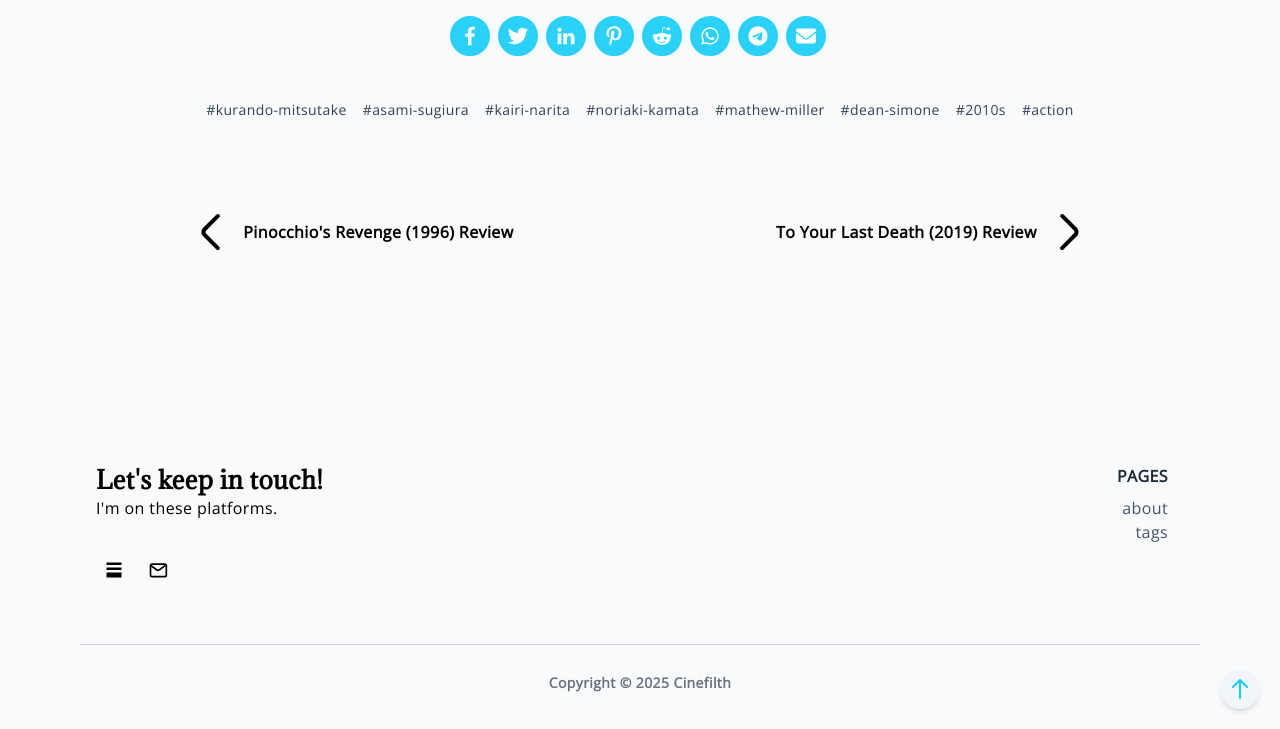
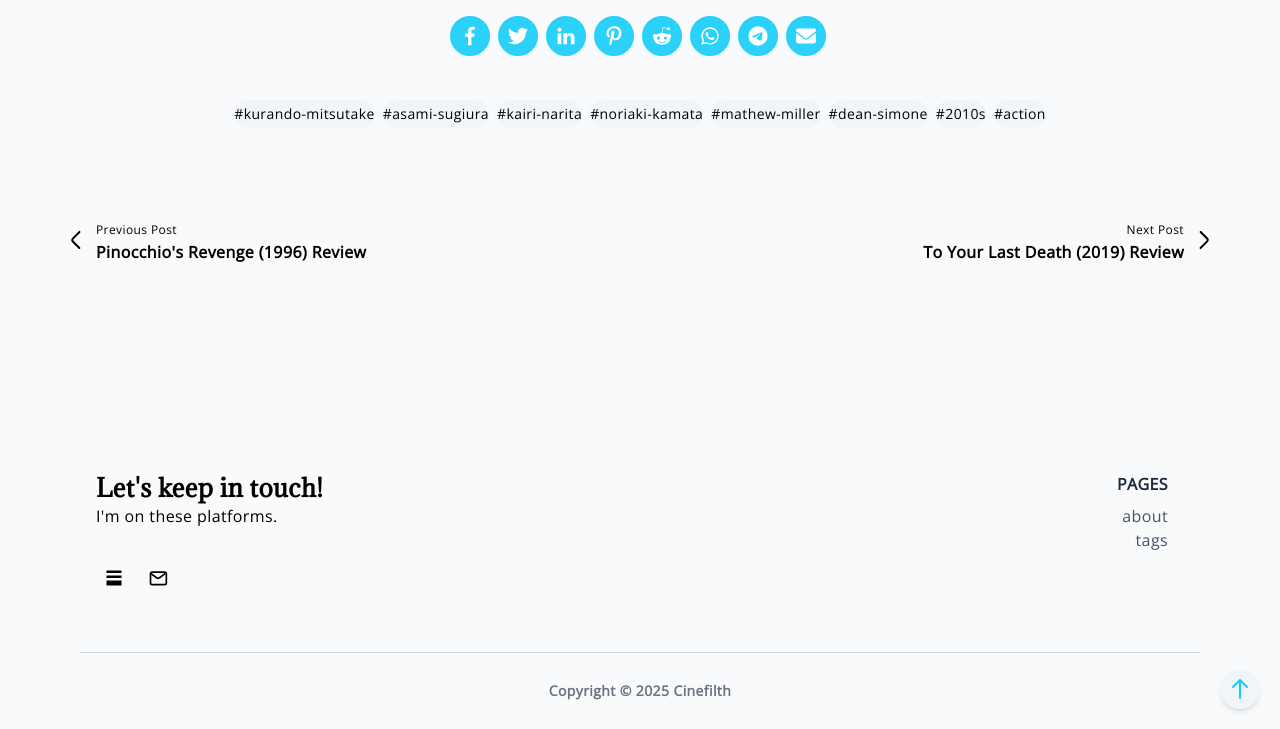
Before and after one commit to KanbeiKuroda/q7m_s9xv4kz8r2b1t6_dwpf0hlj, a Jekyll site: the page built from _posts/2025-06-02-gun-woman.md, in a window 1280 px wide and 900 px high, scrolled down 2973 px, cut to the strip 171-900 px from the top of the window. Built offline with Jekyll 4.4.1, drawn with Linux system fonts in a browser that asks for light colours; some of the changed text lies outside the part shown.

Commit message:
Update post.html
Styling update

```diff
--- a/_layouts/post.html
+++ b/_layouts/post.html
@@ -4,21 +4,24 @@ layout: base
 <div class="flex justify-center md:pt-8 w-full md:w-4/5 mx-auto fadeIn">
   <div class="flex flex-col md:flex-row items-center">
     <div class="md:basis-4/6">
-      <!-- Reduced title padding from py-6 to py-4 -->
-      <h1 class="text-2xl md:text-4xl xl:text-5xl text-center py-4 md:p-4">{{page.title}}</h1>
-      <div class="flex justify-center items-center gap-2 pt-2">
-        <!-- Made author and date text smaller with text-sm -->
-        <span class="text-sm text-slate-700 dark:text-slate-100/80">{{page.author | default: site.author }}</span>
-        <p class="text-sm text-slate-700 dark:text-slate-100/80">{{ page.date | date: "%d-%m-%Y" }}</p>
+      <h1 class="text-2xl md:text-4xl xl:text-5xl text-center py-4 md:p-4 font-serif">{{page.title}}</h1>
+      <div class="flex justify-center items-center gap-2 pt-2 text-sm text-slate-700 dark:text-slate-100/80">
+        <span>Written by <span class="font-medium">{{page.author | default: site.author }}</span></span>
+        <span>•</span>
+        <span>{{ page.date | date: "%B %d, %Y" }}</span>
       </div>
     </div>
-    <img src="{{ page.image | relative_url }}" alt="" class="basis-2/6  w-11/12 md:w-5/12 p-2 md:px-0">
+    <img
+      src="{{ page.image | relative_url }}"
+      alt=""
+      class="basis-2/6 w-11/12 md:w-5/12 p-2 md:px-0 transition hover:scale-[1.02] duration-300"
+    >
   </div>
 </div>
 
 <div class="mx-auto py-4 md:py-12 fadeIn">
   <div class="flex justify-center pb-4 md:pb-8">
-    <article class="prose md:prose-xl max-w-none prose-p:font-extralight prose-headings:font-light prose-slate dark:prose-invert prose-img:mx-auto prose-img:w-full">
+    <article class="prose md:prose-xl max-w-none prose-p:font-normal prose-headings:font-light prose-slate dark:prose-invert prose-img:mx-auto prose-img:w-full prose-blockquote:border-l-4 prose-blockquote:border-primary">
       {{ content }}
     </article>
   </div>
@@ -27,36 +30,43 @@ layout: base
     {% include sharing.html %}
   </div>
 
-  <div class="flex flex-wrap justify-center gap-4 pb-6">
+  <div class="flex flex-wrap justify-center gap-2 pb-6">
     {% for tag in page.tags %}
-    <a class="text-sm text-slate-700 underline md:no-underline hover:underline dark:text-slate-100/80" href="{{ '/tags#' | append: tag | relative_url }}">#{{tag}}</a>
+    <a
+      href="{{ '/tags#' | append: tag | relative_url }}"
+      class="tag px-3 py-1 text-sm rounded-full bg-slate-100 hover:bg-slate-200 dark:bg-slate-700 dark:hover:bg-slate-600 transition"
+    >
+      #{{tag}}
+    </a>
     {% endfor %}
   </div>
 
-  <div class="post-navigation py-8 flex flex-col md:flex-row-reverse justify-center ">
+  <div class="post-navigation py-8 flex flex-col md:flex-row justify-between max-w-2xl mx-auto">
+    {% if page.previous %}
+    <a class="previous-post transition hover:scale-105 duration-300" href="{{ page.previous.url | relative_url }}">
+      <div class="flex items-center py-4 md:py-8">
+        <svg class="w-6 md:w-8 fill-current" viewBox="0 0 24 24" xmlns="http://www.w3.org/2000/svg">
+          <path d="M16.1795 3.26875C15.7889 2.87823 15.1558 2.87823 14.7652 3.26875L8.12078 9.91322C6.94952 11.0845 6.94916 12.9833 8.11996 14.155L14.6903 20.7304C15.0808 21.121 15.714 21.121 16.1045 20.7304C16.495 20.3399 16.495 19.7067 16.1045 19.3162L9.53246 12.7442C9.14194 12.3536 9.14194 11.7205 9.53246 11.33L16.1795 4.68297C16.57 4.29244 16.57 3.65928 16.1795 3.26875Z"></path>
+        </svg>
+        <div class="px-2">
+          <span class="text-xs opacity-70">Previous Post</span>
+          <p class="text-md font-bold max-w-sm">{{page.previous.title}}</p>
+        </div>
+      </div>
+    </a>
+    {% endif %}
     {% if page.next %}
-    <a class="next-post mx-auto transition hover:scale-110 duration-300" href="{{ page.next.url | relative_url }}">
-      <div class="flex flex-row items-center py-4 md:py-8">
-        <div class="px-2">
-          <span class="text-md text-black dark:text-white font-bold max-w-sm">{{page.next.title}}</span>
+    <a class="next-post transition hover:scale-105 duration-300" href="{{ page.next.url | relative_url }}">
+      <div class="flex items-center py-4 md:py-8">
+        <div class="px-2 text-right">
+          <span class="text-xs opacity-70">Next Post</span>
+          <p class="text-md font-bold max-w-sm">{{page.next.title}}</p>
         </div>
-        <svg class="w-6 md:w-12 fill-current" viewBox="0 0 24 24" xmlns="http://www.w3.org/2000/svg" transform="rotate(180)">
+        <svg class="w-6 md:w-8 fill-current" viewBox="0 0 24 24" xmlns="http://www.w3.org/2000/svg" transform="rotate(180)">
           <path d="M16.1795 3.26875C15.7889 2.87823 15.1558 2.87823 14.7652 3.26875L8.12078 9.91322C6.94952 11.0845 6.94916 12.9833 8.11996 14.155L14.6903 20.7304C15.0808 21.121 15.714 21.121 16.1045 20.7304C16.495 20.3399 16.495 19.7067 16.1045 19.3162L9.53246 12.7442C9.14194 12.3536 9.14194 11.7205 9.53246 11.33L16.1795 4.68297C16.57 4.29244 16.57 3.65928 16.1795 3.26875Z"></path>
         </svg>
       </div>
     </a>
     {% endif %}
-    {% if page.previous %}
-    <a class="previous-post mx-auto transition hover:scale-110 duration-300" href="{{ page.previous.url | relative_url }}">
-      <div class="flex flex-row items-center py-4 md:py-8">
-        <svg class="w-6 md:w-12 fill-current " viewBox="0 0 24 24" xmlns="http://www.w3.org/2000/svg">
-          <path d="M16.1795 3.26875C15.7889 2.87823 15.1558 2.87823 14.7652 3.26875L8.12078 9.91322C6.94952 11.0845 6.94916 12.9833 8.11996 14.155L14.6903 20.7304C15.0808 21.121 15.714 21.121 16.1045 20.7304C16.495 20.3399 16.495 19.7067 16.1045 19.3162L9.53246 12.7442C9.14194 12.3536 9.14194 11.7205 9.53246 11.33L16.1795 4.68297C16.57 4.29244 16.57 3.65928 16.1795 3.26875Z"></path>
-        </svg>
-        <div class="px-2">
-          <span class="text-md text-black dark:text-white font-bold max-w-sm">{{page.previous.title}}</span>
-        </div>
-      </div>
-    </a>
-    {% endif %}
   </div>
 </div>
```
